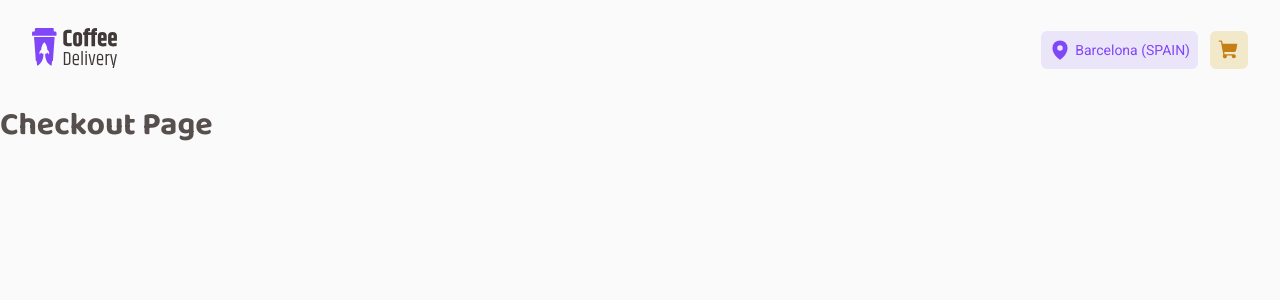
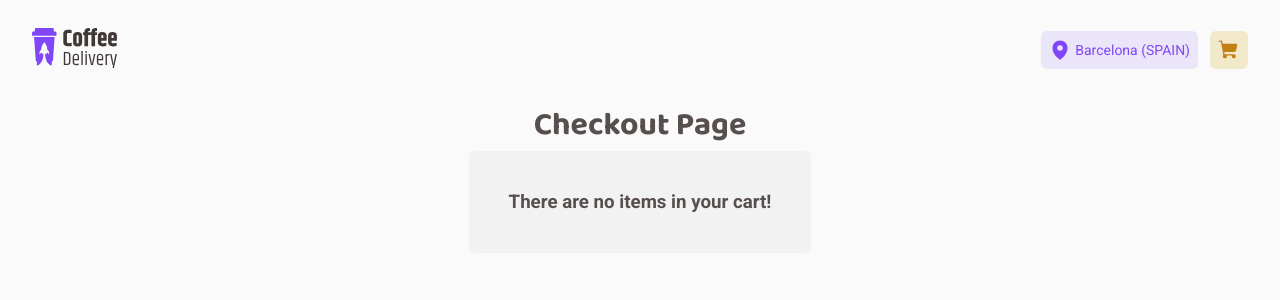
Before and after one commit to edu2andrade/coffee-delivery, a React (Vite) app: page /checkout in a window 1280 px wide. Shown: the top 300 px of the page. Built offline with nearby package versions, Linux system fonts and the light colour scheme.

Commit message:
Layout shift solved, order summary logic corrected

```diff
--- a/src/layout/index.tsx
+++ b/src/layout/index.tsx
@@ -1,11 +1,12 @@
 import { Outlet } from 'react-router-dom'
 import { Header } from '../components/header'
+import { LayoutContainer } from './styles'
 
 export function Layout() {
   return (
-    <>
+    <LayoutContainer>
       <Header />
       <Outlet />
-    </>
+    </LayoutContainer>
   )
 }
--- /dev/null
+++ b/src/layout/styles.ts
@@ -0,0 +1,10 @@
+import styled from 'styled-components'
+
+export const LayoutContainer = styled.div`
+  width: 100vw;
+  height: 100%;
+  display: flex;
+  flex-direction: column;
+  align-items: center;
+  justify-content: center;
+`
--- a/src/pages/checkout/components/orderSummary/index.tsx
+++ b/src/pages/checkout/components/orderSummary/index.tsx
@@ -48,6 +48,7 @@ export const OrderSummary = () => {
           </SelectedCoffeeCard>
         ))}
 
+      {products.length !== 0 ? (
         <Container>
           <ul>
             <li>
@@ -63,8 +64,11 @@ export const OrderSummary = () => {
               <strong>{`€ ${(cartItemsTotal + 5.5).toFixed(2)}`}</strong>
             </li>
           </ul>
-        <ConfirmOrderButton>Confirmar Pedido</ConfirmOrderButton>
+          <ConfirmOrderButton>Confirm Order</ConfirmOrderButton>
         </Container>
+      ) : (
+        <h3>There are no items in your cart!</h3>
+      )}
     </Card>
   )
 }
--- a/src/pages/checkout/index.tsx
+++ b/src/pages/checkout/index.tsx
@@ -1,3 +1,10 @@
+import { OrderSummary } from './components/orderSummary'
+
 export function CheckoutPage() {
-  return <h1>Checkout Page</h1>
+  return (
+    <>
+      <h1>Checkout Page</h1>
+      <OrderSummary />
+    </>
+  )
 }
```
Lines whose indentation alone changed are shown as unchanged.
